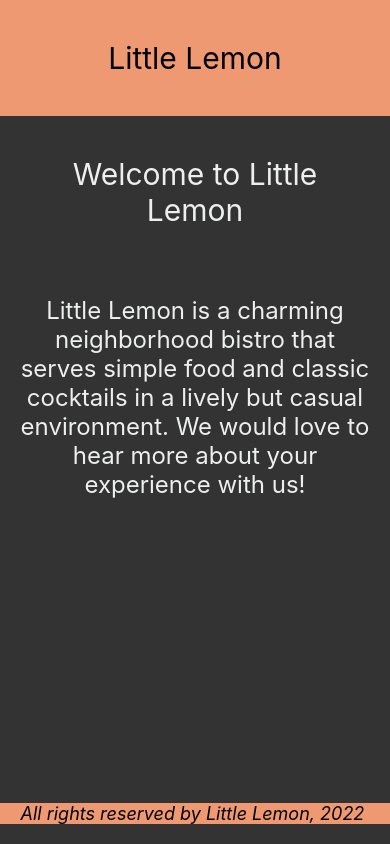
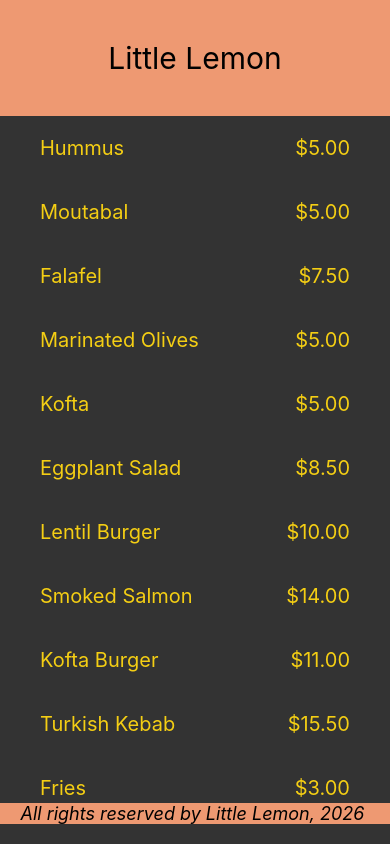
Before and after one commit to danezi/Little-Lemon---First-React-Native-Component, a React Native app in the folder first-rn-component/: screen / in a window 390 px wide. Built offline with nearby package versions, Linux system fonts and the light colour scheme.

Commit message:
feat: Render a large list using FlatList (for FlatList -> renderitems and data must be set)

```diff
--- a/first-rn-component/App.js
+++ b/first-rn-component/App.js
@@ -1,18 +1,18 @@
 import * as React from 'react';
-import { View, Text, StyleSheet } from 'react-native';
+import { View, StyleSheet } from 'react-native';
 
 import LittleLemonHeader from './components/LittleLemonHeader';
 import LittleLemonFooter from './components/LittleLemonFooter';
-import WelcomeScreen from './components/WelcomeScreen';
+import MenuItems from './components/MenuItems';
 
 export default function App() {
   return (
     <View style={styles.container}>
-      <LittleLemonHeader />
-      <View style={{ flex: 1 }}>
-        <WelcomeScreen />
+        <LittleLemonHeader />
+        <MenuItems />
+      <View style={styles.footerContainer}>
+        <LittleLemonFooter />
       </View>
-      <LittleLemonFooter />
     </View>
   );
 }
--- a/first-rn-component/components/LittleLemonFooter.js
+++ b/first-rn-component/components/LittleLemonFooter.js
@@ -5,7 +5,7 @@
   return (
     <View style={styles.container}>
       <Text style={styles.footerText}>
-        All rights reserved by Little Lemon, 2022{' '}
+        All rights reserved by Little Lemon, 2026{' '}
       </Text>
     </View>
   );
--- /dev/null
+++ b/first-rn-component/components/MenuItems.js
@@ -0,0 +1,66 @@
+import React from 'react';
+
+import { View, Text, StyleSheet, FlatList } from 'react-native';
+
+const menuItemsToDisplay = [
+  { name: 'Hummus', price: '$5.00', id: '1A' },
+  { name: 'Moutabal', price: '$5.00', id: '2B' },
+  { name: 'Falafel', price: '$7.50', id: '3C' },
+  { name: 'Marinated Olives', price: '$5.00', id: '4D' },
+  { name: 'Kofta', price: '$5.00', id: '5E' },
+  { name: 'Eggplant Salad', price: '$8.50', id: '6F' },
+  { name: 'Lentil Burger', price: '$10.00', id: '7G' },
+  { name: 'Smoked Salmon', price: '$14.00', id: '8H' },
+  { name: 'Kofta Burger', price: '$11.00', id: '9I' },
+  { name: 'Turkish Kebab', price: '$15.50', id: '10J' },
+  { name: 'Fries', price: '$3.00', id: '11K' },
+  { name: 'Buttered Rice', price: '$3.00', id: '12L' },
+  { name: 'Bread Sticks', price: '$3.00', id: '13M' },
+  { name: 'Pita Pocket', price: '$3.00', id: '14N' },
+  { name: 'Lentil Soup', price: '$3.75', id: '15O' },
+  { name: 'Greek Salad', price: '$6.00', id: '16Q' },
+  { name: 'Rice Pilaf', price: '$4.00', id: '17R' },
+  { name: 'Baklava', price: '$3.00', id: '18S' },
+  { name: 'Tartufo', price: '$3.00', id: '19T' },
+  { name: 'Tiramisu', price: '$5.00', id: '20U' },
+  { name: 'Panna Cotta', price: '$5.00', id: '21V' },
+];
+
+const Item = ({ name, price }) => (
+  <View style={menuStyles.innerContainer}>
+    <Text style={menuStyles.itemText}>{name}</Text>
+    <Text style={menuStyles.itemText}>{price}</Text>
+  </View>
+);
+
+const MenuItems = () => {
+  const renderItem = ({ item }) => <Item name={item.name} price={item.price} />;
+
+  return (
+    <View style={menuStyles.container}>
+      <FlatList
+        data={menuItemsToDisplay}
+        keyExtractor={(item) => item.id}
+        renderItem={renderItem}></FlatList>
+    </View>
+  );
+};
+
+// Add styles to the component
+const menuStyles = StyleSheet.create({
+  container: {
+    flex: 1,
+  },
+  innerContainer: {
+    paddingHorizontal: 40,
+    paddingVertical: 20,
+    flexDirection: 'row',
+    justifyContent: 'space-between',
+  },
+  itemText: {
+    color: '#F4CE14',
+    fontSize: 20,
+  },
+});
+
+export default MenuItems;
```
